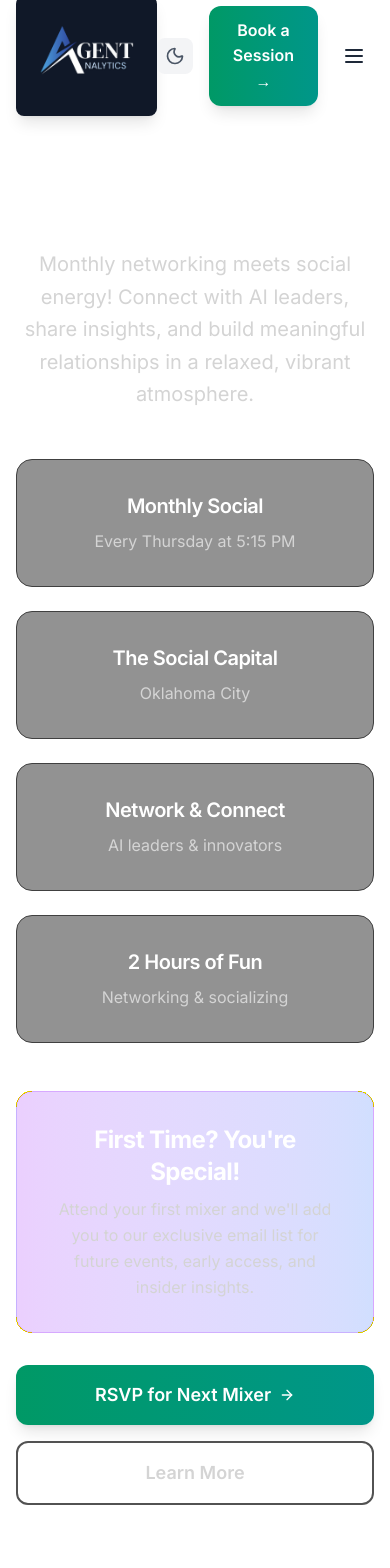
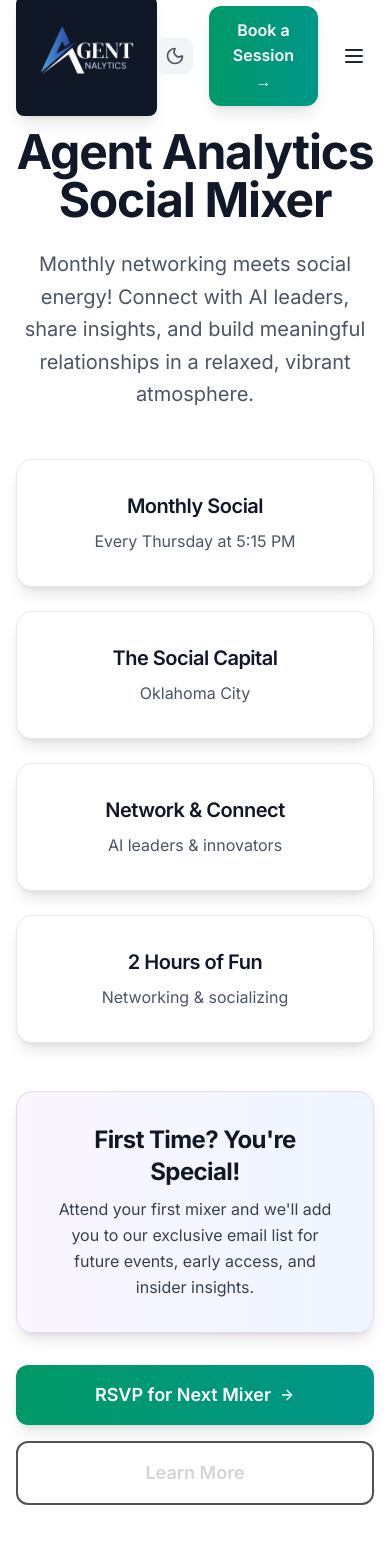
Before and after one commit to AgentAnalytics-ai/agent-analytics-site, a Next.js app: page /roundtable in a window 390 px wide. Shown: the top 1568 px of the page. Built offline with nearby package versions, Linux system fonts and the light colour scheme.

Commit message:
fix: resolve ALL contrast issues across entire site - fix invisible text in HowWeWork component, ensure perfect visibility in both light and dark modes for all pages

```diff
--- a/src/app/roundtable/page.tsx
+++ b/src/app/roundtable/page.tsx
@@ -21,41 +21,41 @@ export default function SocialMixerPage() {
           <div className="max-w-4xl mx-auto text-center">
             {/* Clean Header - No Emojis */}
             <div className="mb-12">
-              <h1 className="text-5xl md:text-6xl font-bold text-white mb-6">
+              <h1 className="text-5xl md:text-6xl font-bold text-gray-900 dark:text-white mb-6">
                 Agent Analytics Social Mixer
               </h1>
-              <p className="text-xl text-neutral-300 max-w-2xl mx-auto">
+              <p className="text-xl text-gray-600 dark:text-neutral-300 max-w-2xl mx-auto">
                 Monthly networking meets social energy! Connect with AI leaders, share insights, and build meaningful relationships in a relaxed, vibrant atmosphere.
               </p>
             </div>
 
             {/* Event Details - Clean Grid */}
             <div className="grid md:grid-cols-2 gap-6 mb-12">
-              <div className="bg-neutral-800/50 rounded-2xl p-8 border border-neutral-700 hover:border-neutral-600 transition-colors">
-                <h3 className="text-xl font-semibold text-white mb-2">Monthly Social</h3>
-                <p className="text-neutral-300">Every Thursday at 5:15 PM</p>
+              <div className="bg-white dark:bg-neutral-800/50 rounded-2xl p-8 border border-gray-200 dark:border-neutral-700 hover:border-gray-300 dark:hover:border-neutral-600 transition-all duration-300 shadow-lg hover:shadow-xl">
+                <h3 className="text-xl font-semibold text-gray-900 dark:text-white mb-2">Monthly Social</h3>
+                <p className="text-gray-600 dark:text-neutral-300">Every Thursday at 5:15 PM</p>
               </div>
 
-              <div className="bg-neutral-800/50 rounded-2xl p-8 border border-neutral-700 hover:border-neutral-600 transition-colors">
-                <h3 className="text-xl font-semibold text-white mb-2">The Social Capital</h3>
-                <p className="text-neutral-300">Oklahoma City</p>
+              <div className="bg-white dark:bg-neutral-800/50 rounded-2xl p-8 border border-gray-200 dark:border-neutral-700 hover:border-gray-300 dark:hover:border-neutral-600 transition-all duration-300 shadow-lg hover:shadow-xl">
+                <h3 className="text-xl font-semibold text-gray-900 dark:text-white mb-2">The Social Capital</h3>
+                <p className="text-gray-600 dark:text-neutral-300">Oklahoma City</p>
               </div>
 
-              <div className="bg-neutral-800/50 rounded-2xl p-8 border border-neutral-700 hover:border-neutral-600 transition-colors">
-                <h3 className="text-xl font-semibold text-white mb-2">Network & Connect</h3>
-                <p className="text-neutral-300">AI leaders & innovators</p>
+              <div className="bg-white dark:bg-neutral-800/50 rounded-2xl p-8 border border-gray-200 dark:border-neutral-700 hover:border-gray-300 dark:hover:border-neutral-600 transition-all duration-300 shadow-lg hover:shadow-xl">
+                <h3 className="text-xl font-semibold text-gray-900 dark:text-white mb-2">Network & Connect</h3>
+                <p className="text-gray-600 dark:text-neutral-300">AI leaders & innovators</p>
               </div>
 
-              <div className="bg-neutral-800/50 rounded-2xl p-8 border border-neutral-700 hover:border-neutral-600 transition-colors">
-                <h3 className="text-xl font-semibold text-white mb-2">2 Hours of Fun</h3>
-                <p className="text-neutral-300">Networking & socializing</p>
+              <div className="bg-white dark:bg-neutral-800/50 rounded-2xl p-8 border border-gray-200 dark:border-neutral-700 hover:border-gray-300 dark:hover:border-neutral-600 transition-all duration-300 shadow-lg hover:shadow-xl">
+                <h3 className="text-xl font-semibold text-gray-900 dark:text-white mb-2">2 Hours of Fun</h3>
+                <p className="text-gray-600 dark:text-neutral-300">Networking & socializing</p>
               </div>
             </div>
 
             {/* Professional Special Offer */}
-            <div className="bg-gradient-to-r from-purple-600/20 to-blue-600/20 rounded-2xl p-8 border border-purple-500/30 mb-8">
-              <h3 className="text-2xl font-bold text-white mb-2">First Time? You're Special!</h3>
-              <p className="text-neutral-300">
+            <div className="bg-gradient-to-r from-purple-50 to-blue-50 dark:from-purple-600/20 dark:to-blue-600/20 rounded-2xl p-8 border border-purple-200 dark:border-purple-500/30 mb-8 shadow-lg">
+              <h3 className="text-2xl font-bold text-gray-900 dark:text-white mb-2">First Time? You're Special!</h3>
+              <p className="text-gray-700 dark:text-neutral-300">
                 Attend your first mixer and we'll add you to our exclusive email list for future events, early access, and insider insights.
               </p>
             </div>
@@ -71,7 +71,11 @@ export default function SocialMixerPage() {
               >
                 RSVP for Next Mixer
               </Button>
-              <Button variant="outline" size="lg">
+              <Button
+                variant="outline"
+                size="lg"
+                className="border-gray-300 text-gray-700 hover:bg-gray-50 dark:border-neutral-600 dark:text-neutral-300 dark:hover:bg-neutral-800"
+              >
                 Learn More
               </Button>
             </div>
--- a/src/components/home/HowWeWork.tsx
+++ b/src/components/home/HowWeWork.tsx
@@ -35,9 +35,9 @@ export default function HowWeWork() {
                 transition={{ duration: 0.6, delay: index * 0.2 }}
                 className="text-center"
               >
-                <div className="bg-neutral-800/50 rounded-2xl p-8 border border-neutral-700 hover:border-neutral-600 transition-all duration-300 hover:bg-neutral-800/70">
-                  <h3 className="text-xl font-semibold text-white mb-3">{step.title}</h3>
-                  <p className="text-neutral-300">{step.description}</p>
+                <div className="bg-white dark:bg-neutral-800/50 rounded-2xl p-8 border border-gray-200 dark:border-neutral-700 hover:border-gray-300 dark:hover:border-neutral-600 transition-all duration-300 hover:bg-gray-50 dark:hover:bg-neutral-800/70 shadow-lg hover:shadow-xl">
+                  <h3 className="text-xl font-semibold text-gray-900 dark:text-white mb-3">{step.title}</h3>
+                  <p className="text-gray-600 dark:text-neutral-300">{step.description}</p>
                 </div>
               </motion.div>
             ))}
--- a/src/components/home/WhoWeAre.tsx
+++ b/src/components/home/WhoWeAre.tsx
@@ -38,7 +38,7 @@ export default function WhoWeAre() {
             whileInView={{ opacity: 1, y: 0 }}
             viewport={{ once: true }}
             transition={{ duration: 0.6 }}
-            className="text-4xl md:text-5xl font-bold text-white mb-6"
+            className="text-4xl md:text-5xl font-bold text-gray-900 dark:text-white mb-6"
           >
             Why Choose Agent Analytics
           </motion.h2>
@@ -47,7 +47,7 @@ export default function WhoWeAre() {
             whileInView={{ opacity: 1, y: 0 }}
             viewport={{ once: true }}
             transition={{ duration: 0.6, delay: 0.1 }}
-            className="text-xl text-neutral-300 max-w-3xl mx-auto"
+            className="text-xl text-gray-600 dark:text-neutral-300 max-w-3xl mx-auto"
           >
             We're a consulting studio that quietly powers modern enterprises with custom strategy, technology, and internal tools. Built for scale, security, and results.
           </motion.p>
@@ -61,10 +61,10 @@ export default function WhoWeAre() {
               whileInView={{ opacity: 1, y: 0 }}
               viewport={{ once: true }}
               transition={{ duration: 0.6, delay: index * 0.1 }}
-              className="bg-neutral-800/50 rounded-2xl p-8 border border-neutral-700 hover:border-neutral-600 transition-all duration-300 hover:bg-neutral-800/70"
+              className="bg-white dark:bg-neutral-800/50 rounded-2xl p-8 border border-gray-200 dark:border-neutral-700 hover:border-gray-300 dark:hover:border-neutral-600 transition-all duration-300 hover:bg-gray-50 dark:hover:bg-neutral-800/70 shadow-lg hover:shadow-xl"
             >
-              <h3 className="text-xl font-semibold text-white mb-3">{feature.title}</h3>
-              <p className="text-neutral-300">{feature.description}</p>
+              <h3 className="text-xl font-semibold text-gray-900 dark:text-white mb-3">{feature.title}</h3>
+              <p className="text-gray-600 dark:text-neutral-300">{feature.description}</p>
             </motion.div>
           ))}
         </div>
@@ -77,10 +77,10 @@ export default function WhoWeAre() {
               whileInView={{ opacity: 1, y: 0 }}
               viewport={{ once: true }}
               transition={{ duration: 0.6, delay: (index + 3) * 0.1 }}
-              className="bg-neutral-800/50 rounded-2xl p-8 border border-neutral-700 hover:border-neutral-600 transition-all duration-300 hover:bg-neutral-800/70"
+              className="bg-white dark:bg-neutral-800/50 rounded-2xl p-8 border border-gray-200 dark:border-neutral-700 hover:border-gray-300 dark:hover:border-neutral-600 transition-all duration-300 hover:bg-gray-50 dark:hover:bg-neutral-800/70 shadow-lg hover:shadow-xl"
             >
-              <h3 className="text-xl font-semibold text-white mb-3">{feature.title}</h3>
-              <p className="text-neutral-300">{feature.description}</p>
+              <h3 className="text-xl font-semibold text-gray-900 dark:text-white mb-3">{feature.title}</h3>
+              <p className="text-gray-600 dark:text-neutral-300">{feature.description}</p>
             </motion.div>
           ))}
         </div>
```
